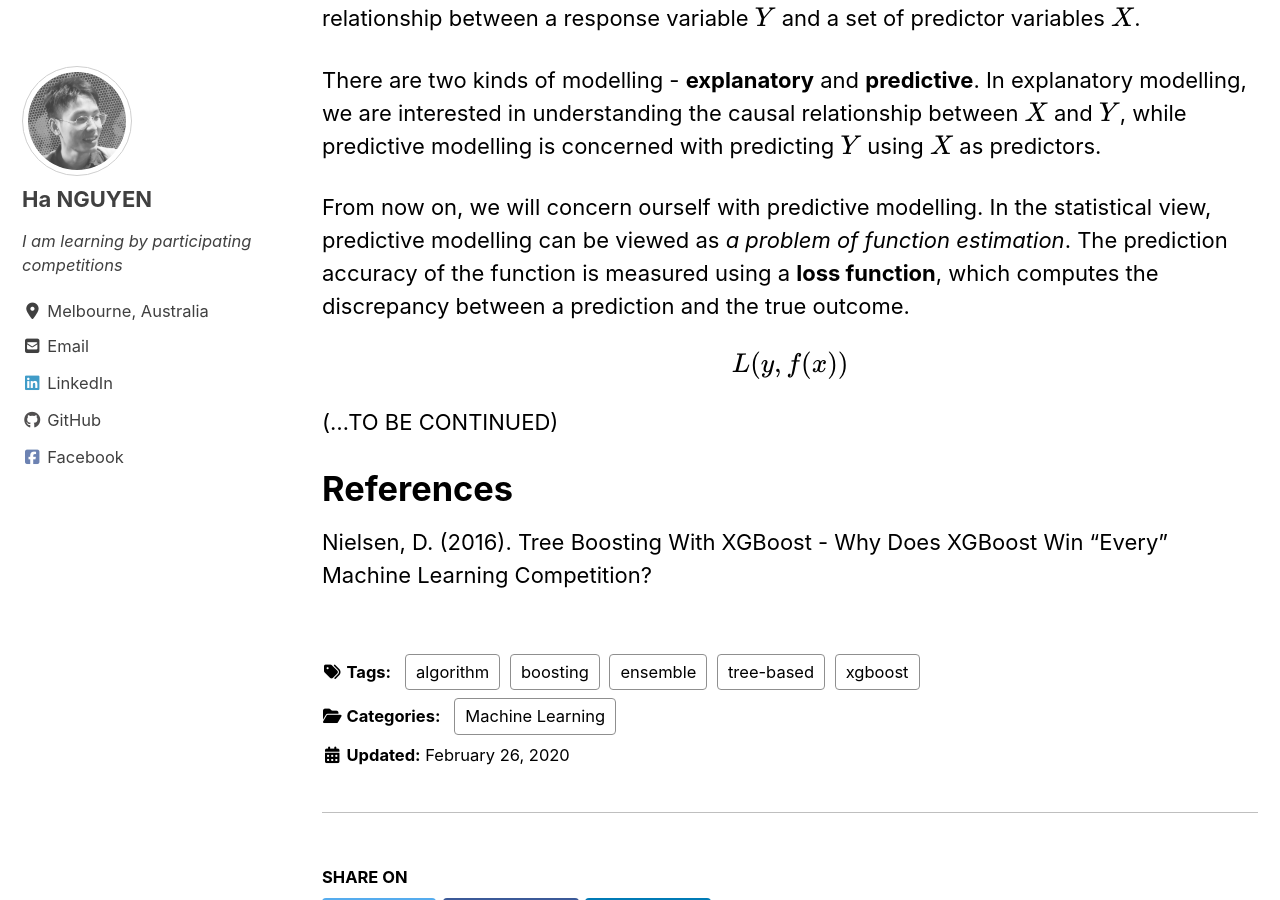
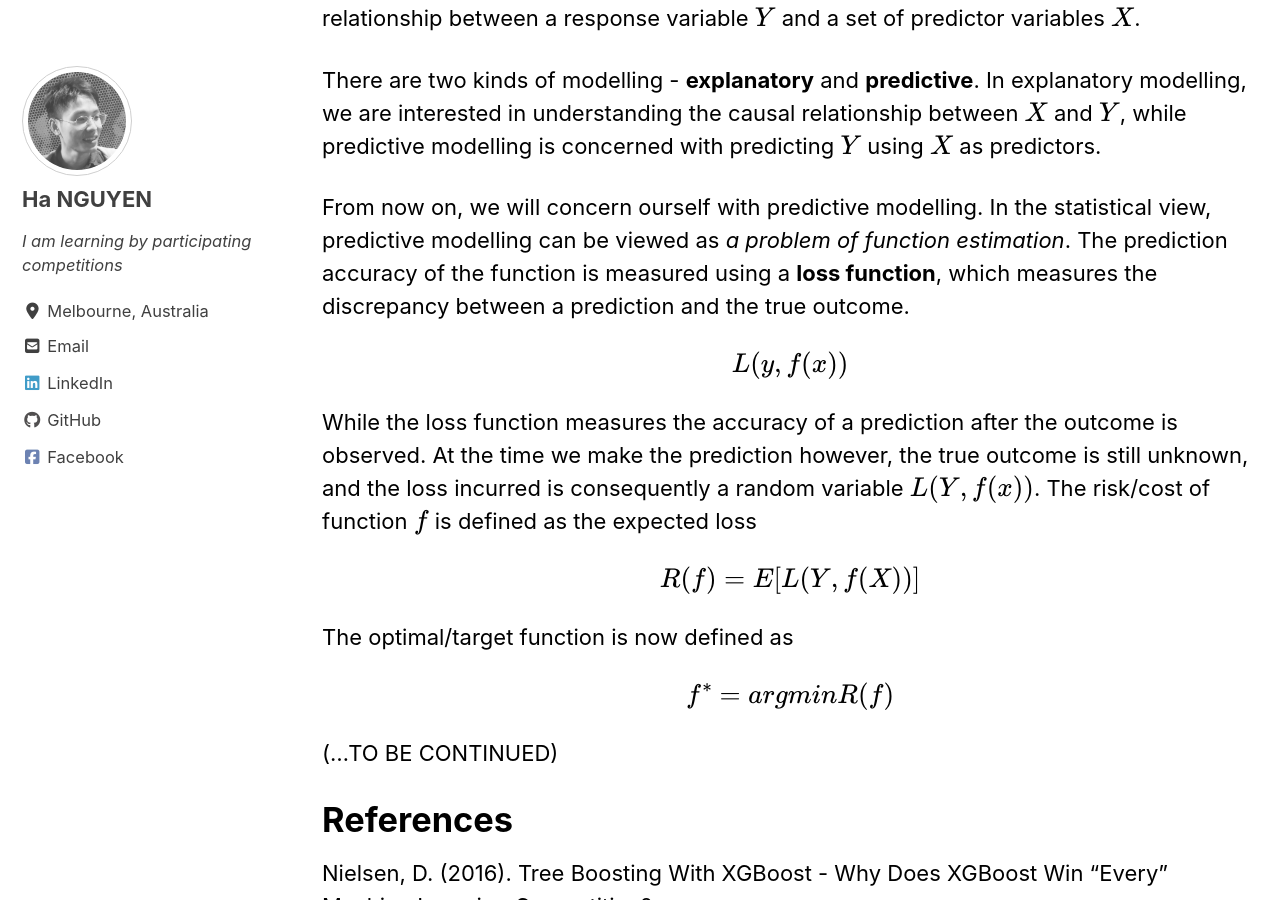
Before and after one commit to datasciblog/datasciblog.github.io, a Jekyll site: the page built from _posts/2020-02-26-tree-boosting-03.md, in a window 1280 px wide and 900 px high, scrolled down 821 px. Built offline with Jekyll 4.4.1, drawn with Linux system fonts in a browser that asks for light colours; cached includes are drawn as plain includes; nearby versions of some CDN libraries; formulas are drawn with MathJax 3.

Commit message:
Update 2020-02-26-tree-boosting-03.md

```diff
--- a/_posts/2020-02-26-tree-boosting-03.md
+++ b/_posts/2020-02-26-tree-boosting-03.md
@@ -30,9 +30,20 @@ Supervised learning is a part of Machine Learning, which is concerned with **mod
 
 There are two kinds of modelling - **explanatory** and **predictive**. In explanatory modelling, we are interested in understanding the causal relationship between $X$ and $Y$, while predictive modelling is concerned with predicting $Y$ using $X$ as predictors.
 
-From now on, we will concern ourself with predictive modelling. In the statistical view, predictive modelling can be viewed as *a problem of function estimation*. The prediction accuracy of the function is measured using a **loss function**, which computes the discrepancy between a prediction and the true outcome.
+From now on, we will concern ourself with predictive modelling. In the statistical view, predictive modelling can be viewed as *a problem of function estimation*. The prediction accuracy of the function is measured using a **loss function**, which measures the discrepancy between a prediction and the true outcome.
 
 $$L(y, f(x))$$
+
+While the loss function measures the accuracy of a prediction after the outcome is observed. At the time we make the prediction however, the true outcome is still
+unknown, and the loss incurred is consequently a random variable $L(Y, f(x))$. The risk/cost of function $f$ is defined as the expected loss
+
+$$R(f) = E[L(Y, f(X))]$$
+
+The optimal/target function is now defined as
+
+$$ f^{*} = arg min R(f) $$
+
+
 
 
 (...TO BE CONTINUED)
```
